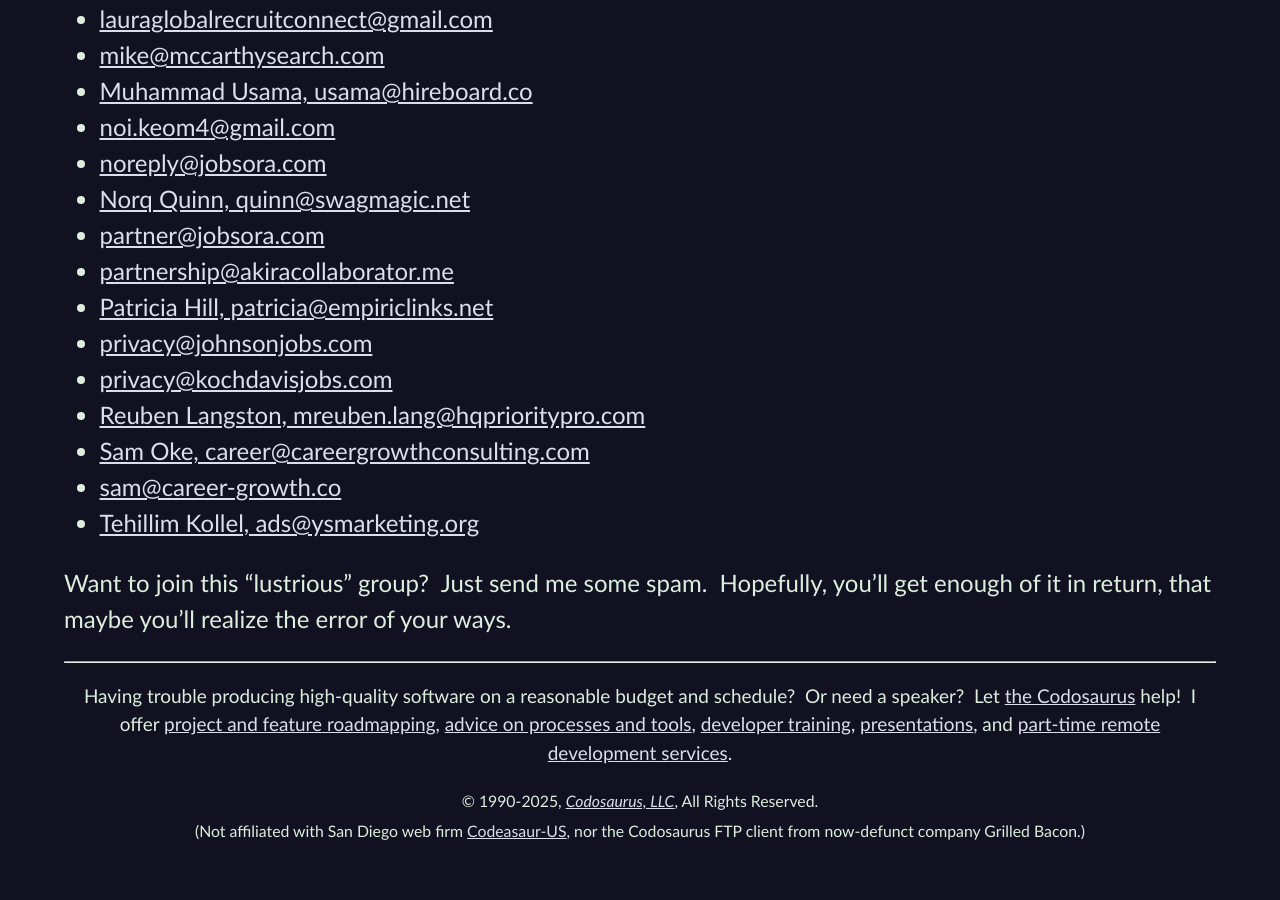
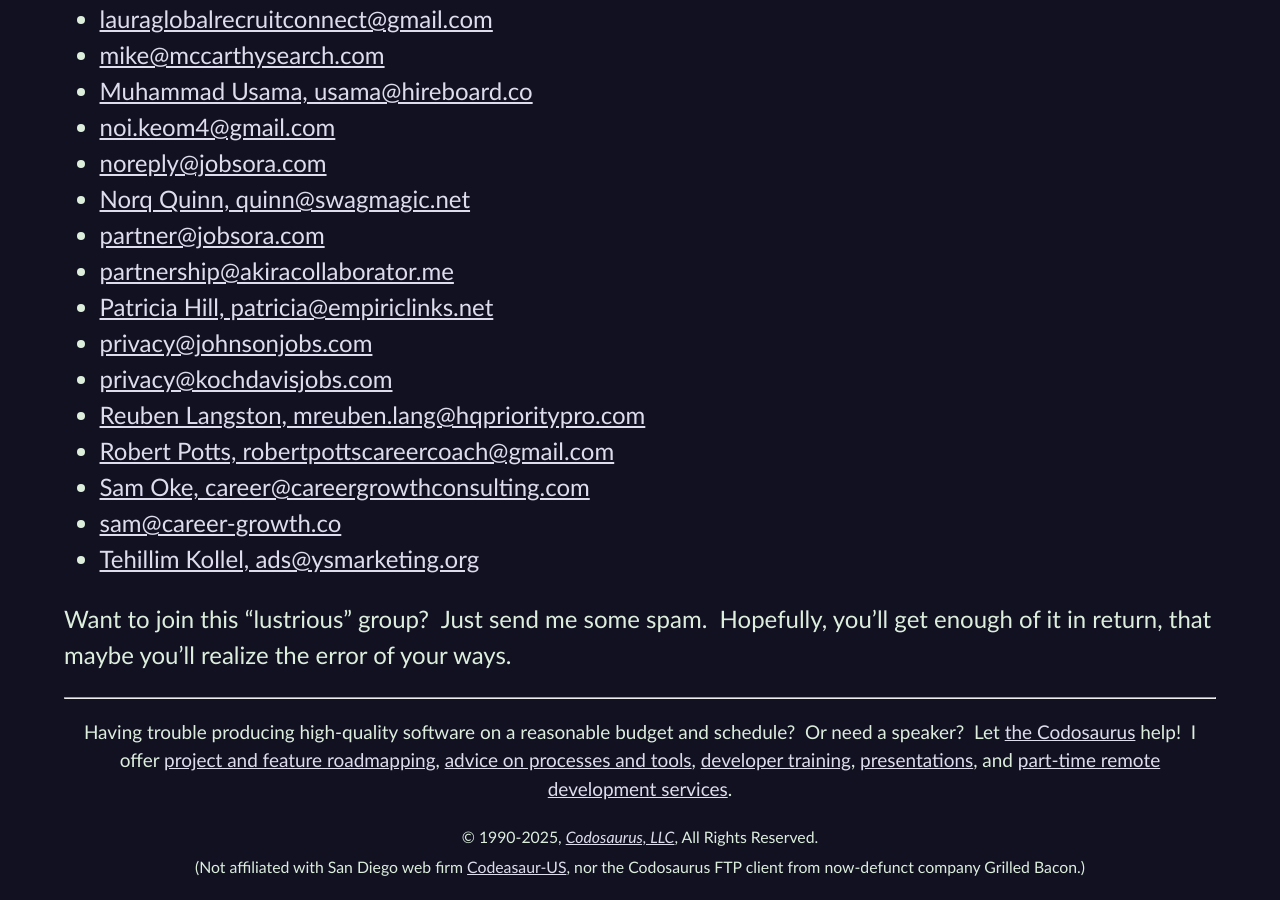
Before and after one commit to CodosaurusLLC/CodosaurusLLC.github.io, a Jekyll site: the page built from spambait.md, in a window 1280 px wide and 900 px high, scrolled down 1129 px. Built offline with Jekyll 4.4.1, drawn with Linux system fonts in a browser that asks for light colours; our own code applies the rules of GitHub Pages for plain Markdown files; before the commit the page ends 1993 px from its top, so only the background shows below that.

Commit message:
add spammer

```diff
--- a/spambait.md
+++ b/spambait.md
@@ -37,6 +37,7 @@
 - [privacy@johnsonjobs.com](mailto:privacy@johnsonjobs.com)
 - [privacy@kochdavisjobs.com](mailto:privacy@kochdavisjobs.com)
 - [Reuben Langston, mreuben.lang@hqprioritypro.com](mailto:mreuben.lang@hqprioritypro.com)
+- [Robert Potts, robertpottscareercoach@gmail.com](mailto:robertpottscareercoach@gmail.com)
 - [Sam Oke, career@careergrowthconsulting.com](mailto:career@careergrowthconsulting.com)
 - [sam@career-growth.co](mailto:sam@career-growth.co)
 - [Tehillim Kollel, ads@ysmarketing.org](mailto:ads@ysmarketing.org)
```
